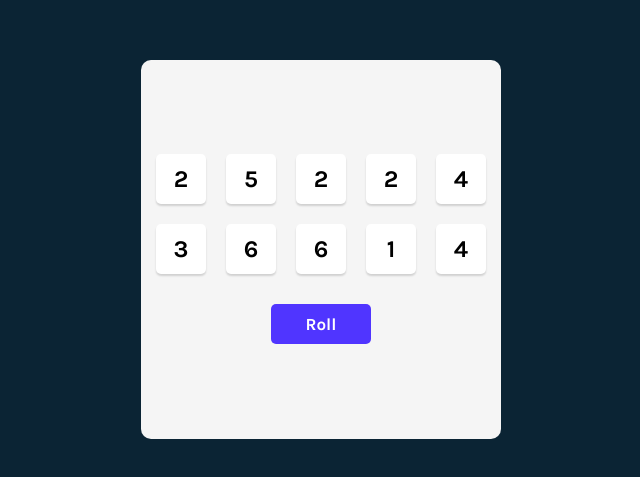
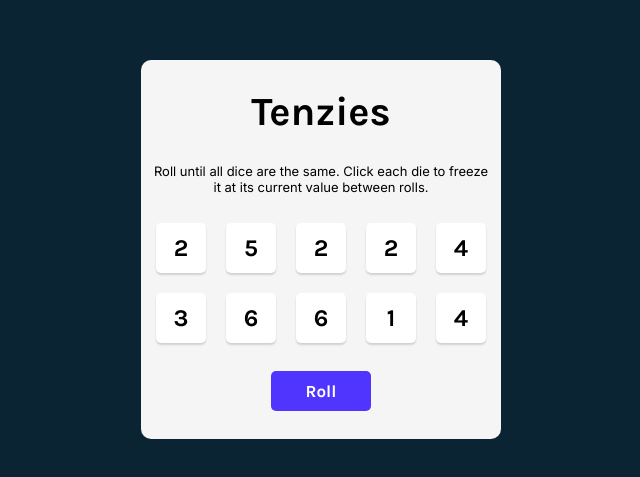
Before and after one commit to Mashha/tenzies-project-scrimba, a React (Vite) app: page / in a window 1280 px wide. Shown: the part 151-628 px from the top of the page, without its empty margins (319-959 px from the left). Built offline with nearby package versions, Linux system fonts and the light colour scheme.

Commit message:
added title and instructions

```diff
--- a/src/App.css
+++ b/src/App.css
@@ -26,8 +26,7 @@ main {
   display: flex;
   flex-direction: column;
   align-items: center;
-  justify-content: center;
-  gap: 30px;
+  justify-content: space-evenly;
 }
 
 .inner {
@@ -36,6 +35,19 @@ main {
   grid-template-rows: repeat(2, 1fr);
   justify-items: center;
   grid-gap: 20px;
+}
+
+.title {
+  font-family: "Karla", sans-serif;
+  font-size: 40px;
+}
+
+.instructions {
+  font-family: "inter", sans-serif;
+  font-size: 13px;
+  text-align: center;
+  margin-top: 0;
+  padding: 0 10px;
 }
 
 .die-div {
--- a/src/App.jsx
+++ b/src/App.jsx
@@ -49,6 +49,11 @@ function App() {
 
   return (
     <main>
+      <h1 className="title">Tenzies</h1>
+      <p className="instructions">
+        Roll until all dice are the same. Click each die to freeze it at its
+        current value between rolls.
+      </p>
       <div className="inner">
         {allDice.map((dieNum) => (
           <Die
```
